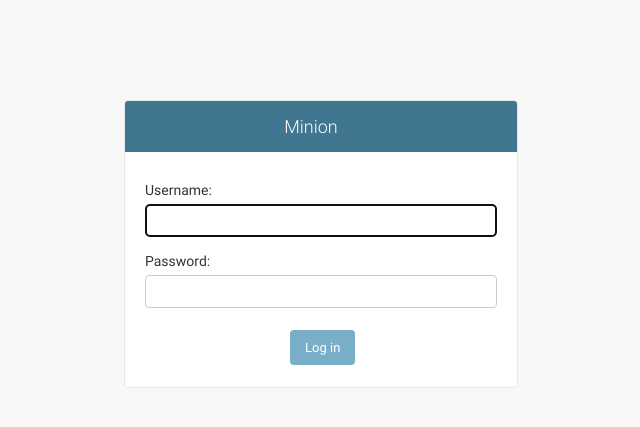
After one commit to vermaarun/minion, a Django app: page /login/ in a window 1280 px wide. The commit adds this page. Shown: the top 427 px of the page, without its empty margins (319-959 px from the left). Run offline with Django 3.2, Linux system fonts and the light colour scheme; data that the repository does not hold is empty.

Commit message:
Change in login and logout operation

```diff
--- a/bot/urls.py
+++ b/bot/urls.py
@@ -15,12 +15,16 @@ Including another URLconf
 """
 from django.contrib import admin
 from django.urls import include,path
-# from ..hrbot import urls as bot_urls
+
+from hrbot.views import bot_login, login_proc, bot_logout
 # from django.conf.urls import include
 admin.site.site_url = '/api/'
 
 urlpatterns = [
     path('admin/', admin.site.urls),
     path('api/', include('hrbot.urls')),
+    path('login/', bot_login, name='minion_login'),
+    path('login/proc/', login_proc),
+    path('logout/', bot_logout, name='minion_logout'),
     # path('', include('hrbot.urls')),
 ]
--- /dev/null
+++ b/hrbot/templates/login.html
@@ -0,0 +1,82 @@
+<!DOCTYPE html>
+
+<html lang="en-us" >
+<head>
+<title> Minion </title>
+<meta name="viewport" content="width=device-width, initial-scale=1">
+<link rel="stylesheet" type="text/css" href="/static/admin/css/base.css" />
+<link rel="stylesheet" type="text/css" href="/static/admin/css/login.css" />
+<!--[if lte IE 7]><link rel="stylesheet" type="text/css" href="/static/admin/css/ie.css" /><![endif]-->
+
+<script type="text/javascript">window.__admin_media_prefix__ = "/static/admin/";</script>
+<script type="text/javascript">window.__admin_utc_offset__ = "0";</script>
+
+<meta name="robots" content="NONE,NOARCHIVE" />
+
+<style>
+.servererror { font-family: Verdana, Arial, Helvetica, sans-serif; font-size: 9pt; color: red; padding-bottom: 2px; }
+</style>
+
+</head>
+
+
+<body class=" login">
+
+<!-- Container -->
+<div id="container">
+
+
+    <!-- Header -->
+    <div id="header">
+        <div id="branding">
+
+<h1 id="site-name"><a href="/login/">Minion</a></h1>
+
+        </div>
+
+
+    </div>
+    <!-- END Header -->
+
+
+    <!-- Content -->
+    <div id="content" class="colM">
+
+
+
+<div id="content-main">
+
+<form action="/login/proc/" method="post" id="login-form"><input
+        type='hidden'/>
+  <div class="form-row">
+
+    <label class="required" for="id_username">Username:</label> <input id="id_username" maxlength="254" name="username" type="email" value="{{username}}" required />
+  </div>
+  <div class="form-row">
+
+    <label class="required" for="id_password">Password:</label> <input id="id_password" name="password" type="password" required />
+    <input type="hidden" name="next" value="/admin/login/" />
+  </div>
+
+
+  <div class="submit-row">
+    <label>&nbsp;</label><input type="submit" value="Log in" />
+  </div>
+</form>
+
+<script type="text/javascript">
+document.getElementById('id_username').focus()
+</script>
+</div>
+
+
+        <br class="clear" />
+    </div>
+    <!-- END Content -->
+
+    <div id="footer"></div>
+</div>
+<!-- END Container -->
+
+</body>
+</html>
--- a/hrbot/urls.py
+++ b/hrbot/urls.py
@@ -3,7 +3,7 @@
 from django.urls import include, path
 # from rest_framework.urlpatterns import format_suffix_patterns
 # from django.contrib import admin
-from .views import ChatterBotAppView, render_faq  #, CreateView
+from .views import ChatterBotAppView, render_faq, bot_login, login_proc
 
 # urlpatterns = [
 #     url(r'^$', ChatterBotAppView.as_view(), name='main'),
@@ -14,6 +14,8 @@ from .views import ChatterBotAppView, render_faq  #, CreateView
 urlpatterns = [
     path('', ChatterBotAppView.as_view(), name='main'),
     path('faq/', render_faq, name='faq'),
+    # path('login/', bot_login, name='faq'),
+    # path('login/proc/', login_proc, name='faq'),
     # url(r'^$', ChatterBotAppView.as_view(), name='main'),
     # url(r'^admin/', include(admin.site.urls), name='admin'),
     # url(r'^api/chatterbot/', include(chatterbot_urls,
--- a/hrbot/views.py
+++ b/hrbot/views.py
@@ -1,12 +1,47 @@
 """The module is used to create views."""
 
+from django.http import HttpResponseRedirect
+from django.shortcuts import render_to_response
 from django.views.generic.base import TemplateView
+from django.contrib.auth import authenticate, login, logout
 from django.contrib.auth.mixins import LoginRequiredMixin
 from django.shortcuts import render
+from django.views.decorators.csrf import csrf_exempt
+
 from rest_framework import viewsets
 
 from .serializers import TicketSerializer
 from .models import Ticket
+
+@csrf_exempt
+def login_proc(request):
+    logout(request)
+
+    data = request.POST.copy()
+
+    email = data.get('username', '')
+    password = data.get('password', '')
+    print(email)
+    if not email or not password:
+        return HttpResponseRedirect('/login/')
+
+    user = authenticate(username=email, password=password)
+    login(request, user)
+    redirect_url = '/api/'
+    response = HttpResponseRedirect(redirect_url)
+    return response
+
+
+def bot_login(request):
+    #if request.user.is_authenticated():
+    #    return HttpResponseRedirect('/api/')
+
+    return render_to_response('login.html')
+
+
+def bot_logout(request):
+    logout(request)
+    return render_to_response('logout.html')
 
 
 def render_faq(request):
```
Also changed, not shown: hrbot/templates/logout.html (added, +64 -0 lines), hrbot/templates/nav.html (+8 -8 lines).
